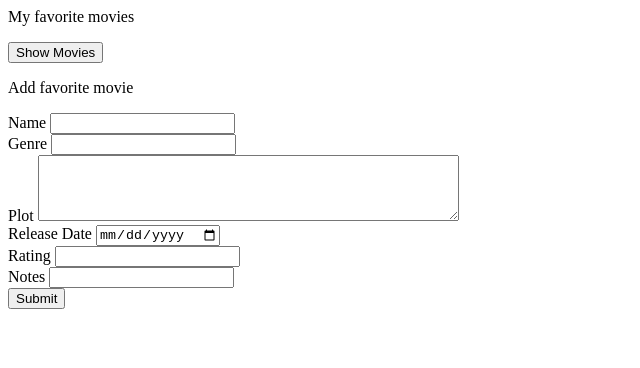
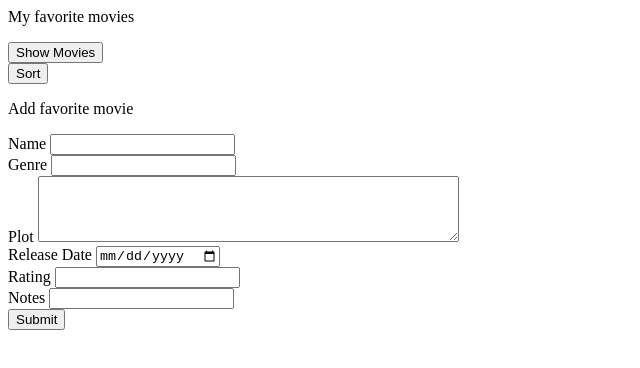
Before and after one commit to steven-mpawulo/final-assignment-tia, a website: page public/main.html in a window 1280 px wide. Shown: the whole page, without its empty margins (0-640 px from the left). Drawn offline with nearby package versions, Linux system fonts and the light colour scheme.

Commit message:
adds sort by rating

```diff
--- a/public/main.html
+++ b/public/main.html
@@ -10,6 +10,7 @@
     <p>My favorite movies</p>
     <button onclick="getMovies()">Show Movies</button>
     <div class="movies-container">
+        <button onclick="getMovies(sort=true)">Sort</button>
         <ul id="movies">
         </ul>
     </div>
--- a/public/main.js
+++ b/public/main.js
@@ -7,7 +7,7 @@ const addMovie = async () => {
     let notes = document.getElementById('notes');
 
     if (genre.value && plot.value && releaseDate.value && rating.value && notes.value) {
-        await axios.post(`http://localhost:${process.env.PORT}/api/v1/movies`, {
+        await axios.post(`http://localhost:8000/api/v1/movies`, {
             "name": name,
             "genre": genre,
             "plot": plot,
@@ -32,11 +32,16 @@ const addMovie = async () => {
         alert("please provide the required movie details");
     }
 }
-
-const getMovies = async () => {
+const getMovies = async (sort = false) => {
+    let endpoint = 'movies';
+    if (sort) {
+        endpoint = 'movies/sort';
+    } else {
+        endpoint = endpoint;
+    }
     let moviesList = document.getElementById('movies');
 
-     await axios.get(`http://localhost:${process.env.PORT}/api/v1/movies`).then(function(response) {
+     await axios.get(`http://localhost:8000/api/v1/${endpoint}`).then(function(response) {
         // console.log(response.data);
         const movies = response.data.movies;
         movies.forEach((movie) => {
```
